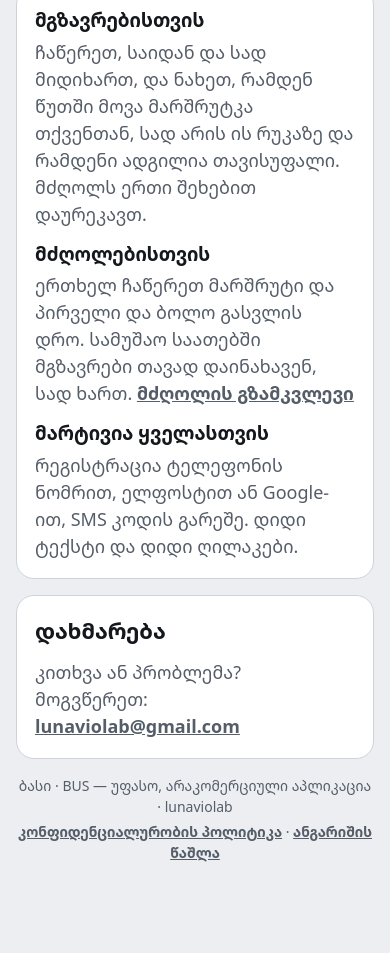
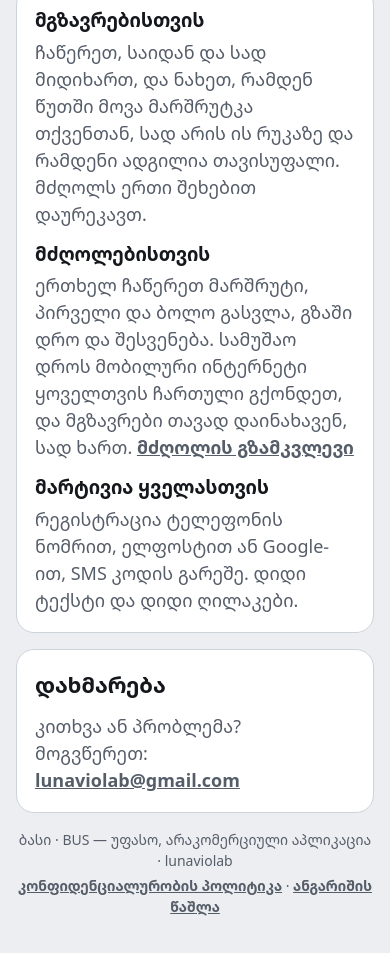
Before and after one commit to zukajirashvili/basi, a plain HTML site: page index.html in a window 390 px wide. Shown: the part 1945-2898 px from the top of the page. Before the commit the page ends 2848 px from the top, so only its background shows below. Drawn offline with Linux system fonts and the light colour scheme; no server answers.

Commit message:
Tell drivers to keep mobile internet on while working
The drivers section and the driver guide now say that mobile internet
must stay on during working hours, or passengers can't see them.

Co-Authored-By: Claude Opus 5.5 <noreply@anthropic.com>

```diff
--- a/index.html
+++ b/index.html
@@ -120,7 +120,7 @@
     </div>
     <div class="feature">
       <h3>მძღოლებისთვის</h3>
-      <p class="muted">ერთხელ ჩაწერეთ მარშრუტი და პირველი და ბოლო გასვლის დრო. სამუშაო საათებში მგზავრები თავად დაინახავენ, სად ხართ. <a href="driver-guide.png">მძღოლის გზამკვლევი</a></p>
+      <p class="muted">ერთხელ ჩაწერეთ მარშრუტი, პირველი და ბოლო გასვლა, გზაში დრო და შესვენება. სამუშაო დროს მობილური ინტერნეტი ყოველთვის ჩართული გქონდეთ, და მგზავრები თავად დაინახავენ, სად ხართ. <a href="driver-guide.png">მძღოლის გზამკვლევი</a></p>
     </div>
     <div class="feature">
       <h3>მარტივია ყველასთვის</h3>
```
Also changed, not shown: driver-guide.png.
